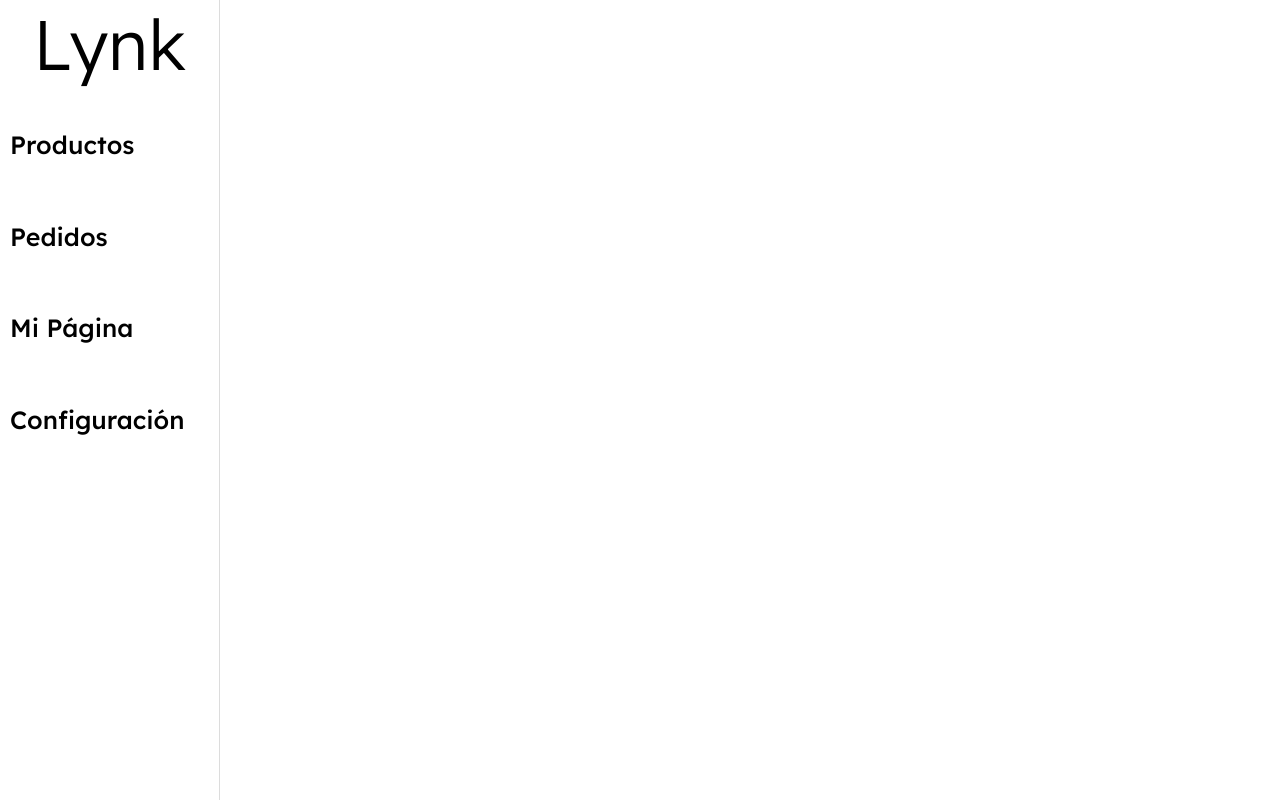
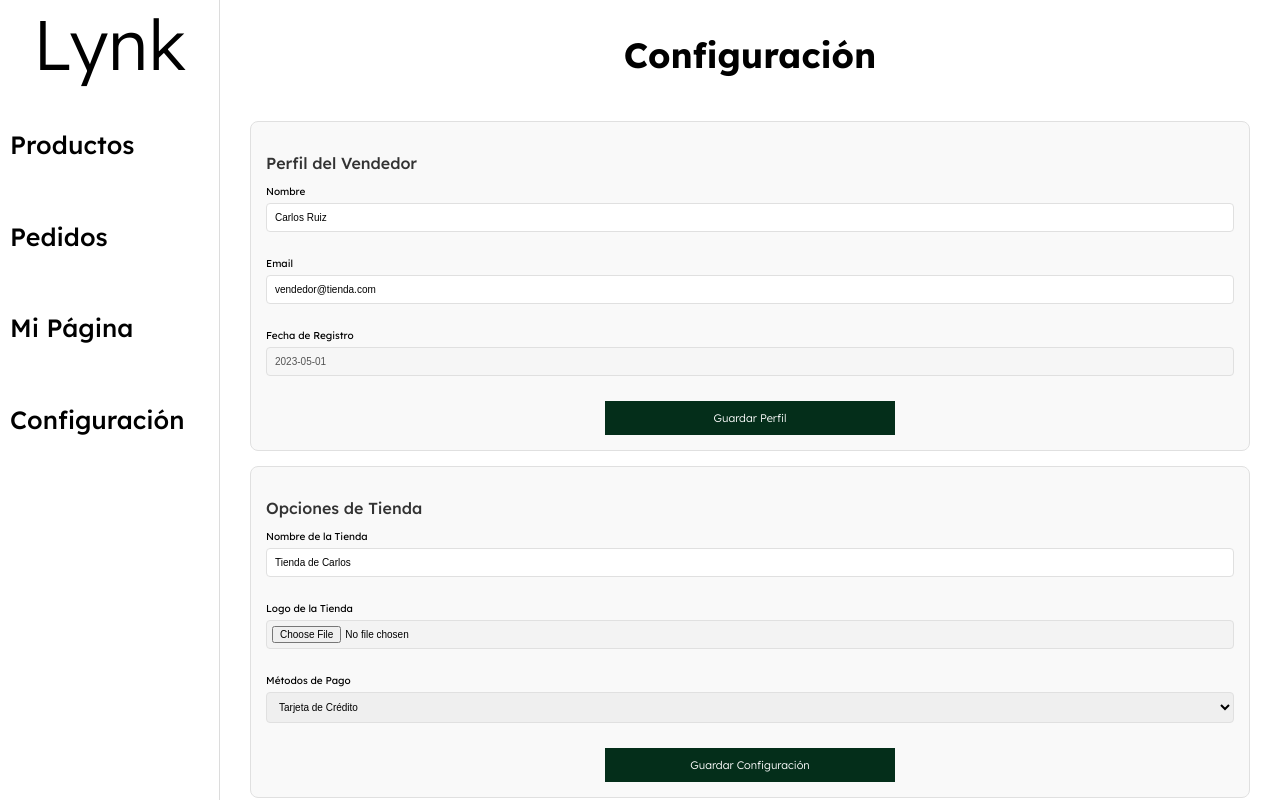
Before and after one commit to Citersito/lynk, a Vue app: page /configuracion in a window 1280 px wide. Built offline with nearby package versions, Linux system fonts and the light colour scheme; the HTML template or start-up script is replaced by a standard one.

Commit message:
configuracion y pag principal

```diff
--- /dev/null
+++ b/src/assets/scss/components/_config.scss
@@ -0,0 +1,101 @@
+@import "../variables"; // Importa tus variables globales si las tienes
+
+#configuracionVendedor {
+	padding: 2rem;
+	max-width: 120rem;
+	margin: 0 auto;
+	h3 {
+		font-size: 1.6rem;
+		font-weight: 500;
+		color: #333;
+		margin-bottom: 1.2rem;
+	}
+
+	.vendedor-perfil,
+	.opciones-tienda,
+	.configuracion-envios {
+		background-color: #fff;
+		padding: 1.5rem;
+		border-radius: 8px;
+		margin-bottom: 1.5rem;
+
+		.input-group {
+			display: flex;
+			flex-direction: column;
+			margin-bottom: 1rem;
+
+			label {
+				font-size: 1rem;
+				color: #000000;
+				margin-bottom: 0.5rem;
+			}
+
+			input,
+			select {
+				padding: 0.8rem;
+				font-size: 1rem;
+				border: 1px solid #e0e0e0;
+				border-radius: 4px;
+				outline: none;
+
+				&::placeholder {
+					color: #bdbdbd;
+				}
+
+				&:focus {
+					border-color: $color-main;
+				}
+			}
+
+			input[type="file"] {
+				padding: 0.5rem;
+			}
+		}
+
+		button {
+			background-color: $color-main;
+			color: white;
+			padding: 1rem;
+			font-size: 1rem;
+			border: none;
+			cursor: pointer;
+			transition: background-color 0.3s ease;
+			margin: 0 35%;
+			font-size: 1.1rem;
+			font-weight: 300;
+			font-family: $font-main;
+			&:hover {
+				background-color: darken($color-main, 10%);
+			}
+		}
+	}
+
+	.input-group {
+		margin-bottom: 1.5rem;
+	}
+
+	/* Estilo para los formularios */
+	form {
+		display: flex;
+		flex-direction: column;
+		gap: 1.5rem;
+	}
+	.vendedor-perfil {
+		background-color: #f9f9f9;
+		border: 1px solid #e0e0e0;
+	}
+	.opciones-tienda {
+		background-color: #f9f9f9;
+		border: 1px solid #e0e0e0;
+	}
+
+	.configuracion-envios {
+		background-color: #f1f1f1;
+	}
+
+	/* Tiempos de carga del logo */
+	input[type="file"] {
+		background-color: #f3f3f3;
+		padding: 0.6rem;
+	}
+}
--- /dev/null
+++ b/src/assets/scss/components/_home.scss
@@ -0,0 +1,61 @@
+#homepage {
+	padding: 2rem;
+	max-width: 1000px;
+	margin: 0 auto;
+
+	header {
+		text-align: center;
+		margin-bottom: 2rem;
+
+		h1 {
+			font-size: 2.5rem;
+			font-weight: 600;
+			color: $color-main;
+		}
+
+		p {
+			font-size: 1.2rem;
+			color: #000000;
+		}
+	}
+
+	.dashboard-actions {
+		display: flex;
+		flex-wrap: wrap;
+		gap: 2rem;
+		justify-content: center;
+	}
+
+	.action-item {
+		width: 220px;
+		padding: 1.5rem;
+		background-color: #fff;
+		box-shadow: 0 4px 6px rgba(0, 0, 0, 0.1);
+		text-align: center;
+		cursor: pointer;
+		transition: transform 0.3s ease, box-shadow 0.3s ease;
+
+		&:hover {
+			transform: translateY(-5px);
+			box-shadow: 0 6px 10px rgba(0, 0, 0, 0.2);
+		}
+
+		h2 {
+			font-size: 1.5rem;
+			font-weight: bold;
+			color: #333;
+		}
+
+		p {
+			font-size: 1rem;
+			color: #777;
+		}
+	}
+
+	footer {
+		text-align: center;
+		margin-top: 3rem;
+		font-size: 0.9rem;
+		color: $color-main;
+	}
+}
--- a/src/assets/scss/components/_mypage.scss
+++ b/src/assets/scss/components/_mypage.scss
@@ -1,3 +1,5 @@
+@import "../variables";
+
 #miPagina {
 	display: flex;
 	flex-direction: column;
--- a/src/assets/scss/main.scss
+++ b/src/assets/scss/main.scss
@@ -4,7 +4,9 @@
 @import "./base";
 @import "./components/layout";
 
+@import "./components/home";
 @import "./components/navbar";
 @import "./components/producto";
 @import "./components/pedido";
 @import "./components/mypage";
+@import "./components/config";
--- a/src/router/index.js
+++ b/src/router/index.js
@@ -1,14 +1,16 @@
 import { createRouter, createWebHistory } from "vue-router";
 import ProductPage from "@/views/ProductPage.vue";
-import LayoutApp from "@/components/LayoutApp.vue";
 import PedidosPage from "@/views/PedidosPage.vue";
 import MyPage from "@/views/MyPage.vue";
+import ConfigPage from "@/views/ConfigPage.vue";
+import HomePage from "@/views/HomePage.vue";
 
 const routes = [
-	{ path: "/", component: LayoutApp },
+	{ path: "/home", component: HomePage },
 	{ path: "/productos", component: ProductPage },
 	{ path: "/pedidos", component: PedidosPage },
 	{ path: "/mi-pagina", component: MyPage },
+	{ path: "/configuracion", component: ConfigPage },
 ];
 
 const router = createRouter({
--- /dev/null
+++ b/src/views/ConfigPage.vue
@@ -0,0 +1,132 @@
+<template>
+	<h1 class="center">Configuración</h1>
+	<div id="configuracionVendedor">
+		<div class="vendedor-perfil">
+			<h3>Perfil del Vendedor</h3>
+			<form @submit.prevent="guardarConfiguracionVendedor">
+				<div class="input-group">
+					<label for="nombre">Nombre</label>
+					<input
+						type="text"
+						v-model="vendedor.Nombre"
+						id="nombre"
+						placeholder="Nombre del vendedor"
+					/>
+				</div>
+				<div class="input-group">
+					<label for="email">Email</label>
+					<input
+						type="email"
+						v-model="vendedor.Email"
+						id="email"
+						placeholder="Correo electrónico"
+					/>
+				</div>
+				<div class="input-group">
+					<label for="fechaRegistro">Fecha de Registro</label>
+					<input
+						type="text"
+						v-model="vendedor.FechaRegistro"
+						id="fechaRegistro"
+						disabled
+					/>
+				</div>
+				<button type="submit">Guardar Perfil</button>
+			</form>
+		</div>
+
+		<!-- Opciones de Tienda y Métodos de Pago -->
+		<div class="opciones-tienda">
+			<h3>Opciones de Tienda</h3>
+			<form @submit.prevent="guardarOpcionesTienda">
+				<div class="input-group">
+					<label for="nombreTienda">Nombre de la Tienda</label>
+					<input
+						type="text"
+						v-model="configuracion.NombreTienda"
+						id="nombreTienda"
+						placeholder="Nombre de tu tienda"
+					/>
+				</div>
+				<div class="input-group">
+					<label for="logoTienda">Logo de la Tienda</label>
+					<input type="file" @change="subirLogoTienda" />
+				</div>
+				<div class="input-group">
+					<label for="metodosPago">Métodos de Pago</label>
+					<select v-model="configuracion.MetodosPago" id="metodosPago">
+						<option value="tarjeta">Tarjeta de Crédito</option>
+						<option value="paypal">PayPal</option>
+						<option value="transferencia">Transferencia Bancaria</option>
+					</select>
+				</div>
+				<button type="submit">Guardar Configuración</button>
+			</form>
+		</div>
+
+		<!-- Configuración de Envíos -->
+		<div class="configuracion-envios">
+			<h3>Configuración de Envíos</h3>
+			<form @submit.prevent="guardarConfiguracionEnvios">
+				<div class="input-group">
+					<label for="costoEnvio">Costo de Envío</label>
+					<input
+						type="number"
+						v-model="configuracion.CostoEnvio"
+						id="costoEnvio"
+						placeholder="Costo de envío (MXN)"
+					/>
+				</div>
+				<div class="input-group">
+					<label for="tiempoEnvio">Tiempo Estimado de Envío</label>
+					<input
+						type="text"
+						v-model="configuracion.TiempoEnvio"
+						id="tiempoEnvio"
+						placeholder="Tiempo estimado de envío"
+					/>
+				</div>
+				<button type="submit">Guardar Configuración de Envíos</button>
+			</form>
+		</div>
+	</div>
+</template>
+
+<script>
+export default {
+	data() {
+		return {
+			vendedor: {
+				Nombre: "Carlos Ruiz",
+				Email: "vendedor@tienda.com",
+				FechaRegistro: "2023-05-01",
+			},
+			configuracion: {
+				NombreTienda: "Tienda de Carlos",
+				MetodosPago: "tarjeta",
+				CostoEnvio: 100,
+				TiempoEnvio: "3-5 días hábiles",
+			},
+		};
+	},
+	methods: {
+		guardarConfiguracionVendedor() {
+			// Guardar configuración del perfil del vendedor (esto debe conectar con el backend)
+			console.log("Perfil del vendedor guardado", this.vendedor);
+		},
+		guardarOpcionesTienda() {
+			// Guardar configuración de la tienda (esto debe conectar con el backend)
+			console.log("Configuración de la tienda guardada", this.configuracion);
+		},
+		guardarConfiguracionEnvios() {
+			// Guardar configuración de envíos (esto debe conectar con el backend)
+			console.log("Configuración de envíos guardada", this.configuracion);
+		},
+		subirLogoTienda(event) {
+			// Subir logo de la tienda (esto debe conectar con el backend)
+			const file = event.target.files[0];
+			console.log("Logo subido", file);
+		},
+	},
+};
+</script>
--- /dev/null
+++ b/src/views/HomePage.vue
@@ -0,0 +1,60 @@
+<template>
+	<div id="homepage">
+		<!-- Header Section -->
+		<header>
+			<h1>Bienvenido a Tu Tienda</h1>
+			<p>Gestiona y personaliza tu tienda de forma fácil y rápida.</p>
+		</header>
+
+		<!-- Dashboard Links/Quick Actions Section -->
+		<section class="dashboard-actions">
+			<div class="action-item" @click="goToProductos">
+				<h2>Productos</h2>
+				<p>Gestiona los productos que vendes.</p>
+			</div>
+
+			<div class="action-item" @click="goToPedidos">
+				<h2>Pedidos</h2>
+				<p>Revisa los pedidos de tus clientes.</p>
+			</div>
+
+			<div class="action-item" @click="goToConfiguracion">
+				<h2>Configuración</h2>
+				<p>Configura tu tienda, métodos de pago y más.</p>
+			</div>
+
+			<div class="action-item" @click="goToMiPagina">
+				<h2>Mi Página</h2>
+				<p>Accede a la configuración de tu perfil.</p>
+			</div>
+		</section>
+
+		<!-- Footer Section -->
+		<footer>
+			<p>&copy; 2024 Tienda Online | Todos los derechos reservados.</p>
+		</footer>
+	</div>
+</template>
+
+<script>
+export default {
+	methods: {
+		goToProductos() {
+			// Navegar a la página de productos
+			this.$router.push("/productos");
+		},
+		goToPedidos() {
+			// Navegar a la página de pedidos
+			this.$router.push("/pedidos");
+		},
+		goToConfiguracion() {
+			// Navegar a la página de configuración
+			this.$router.push("/configuracion");
+		},
+		goToMiPagina() {
+			// Navegar a la página de configuración del vendedor
+			this.$router.push("/mi-pagina");
+		},
+	},
+};
+</script>
```
